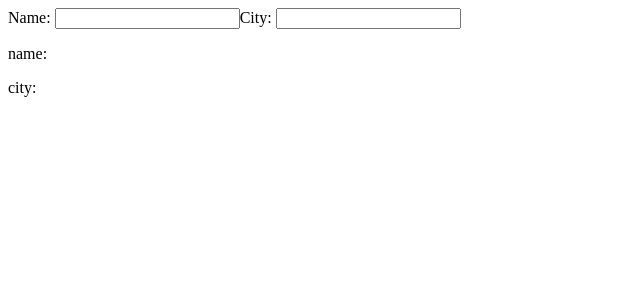
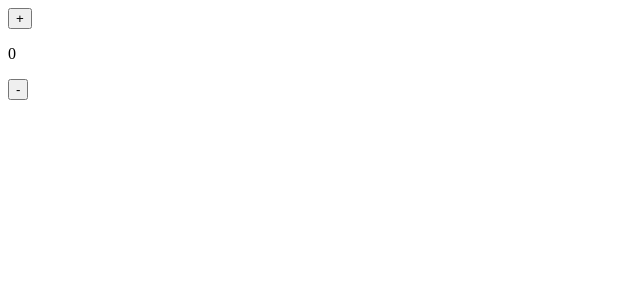
Before and after one commit to rajeevranjan125/react-js-learning, a React (Vite) app in the folder react-learning/: page / in a window 1280 px wide. Shown: the top 300 px of the page, without its empty margins (0-640 px from the left). Built offline with nearby package versions, Linux system fonts and the light colour scheme.

Commit message:
learned useEffect hook

```diff
--- a/react-learning/src/components/App.tsx
+++ b/react-learning/src/components/App.tsx
@@ -89,9 +89,12 @@ function App() {
 
   const [city, setCity] = useState("");
   const [name, setName] = useState("");
+  console.log('hello world');
 
   return (
     <div className="app-container">
+
+
       {/* <div className="top-left">
         <h1>Hello React</h1>
       </div>
--- /dev/null
+++ b/react-learning/src/components/Count.tsx
@@ -0,0 +1,26 @@
+import { useEffect, useState } from "react";
+
+const Count = () => {
+
+    console.log("App is running");
+
+    const [count, setCount] = useState(0);
+    console.log("outside useeffect")
+
+    useEffect(()=>{
+        console.log("inside useeffect")
+    })
+
+    return (
+
+        <>
+            <button onClick={() => setCount(prev => prev + 1)}>+</button>
+            <p>{count}</p>
+            <button onClick={() => setCount(prev => prev - 1)}>-</button>
+
+        </>
+
+    )
+}
+
+export default Count;
--- a/react-learning/src/main.tsx
+++ b/react-learning/src/main.tsx
@@ -1,9 +1,10 @@
 import { StrictMode } from 'react'
 import { createRoot } from 'react-dom/client'
-import App from './components/App.tsx'
+import App from './components/App'
+import Count from './components/Count'
 
 createRoot(document.getElementById('root')!).render(
   <StrictMode>
-    <App />
+    <Count/>
   </StrictMode>,
 )
```
